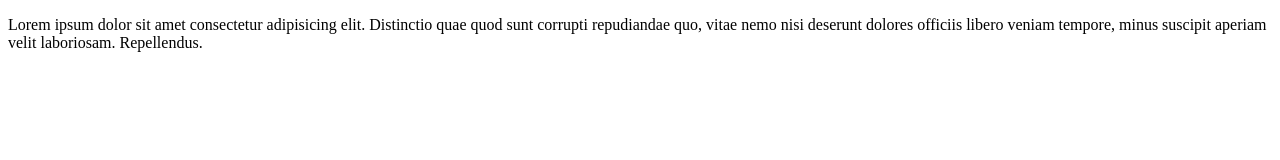
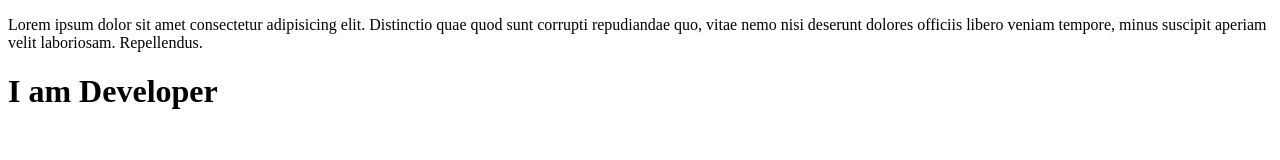
Before and after one commit to Darshanvasita/bloghtml, a plain HTML site: page second.html in a window 1280 px wide. Drawn offline with Linux system fonts and the light colour scheme.

Commit message:
text added

```diff
--- a/second.html
+++ b/second.html
@@ -9,5 +9,6 @@
   <p>
     Lorem ipsum dolor sit amet consectetur adipisicing elit. Distinctio quae quod sunt corrupti repudiandae quo, vitae nemo nisi deserunt dolores officiis libero veniam tempore, minus suscipit aperiam velit laboriosam. Repellendus.
   </p>
+  <h1>I am Developer</h1>
 </body>
 </html>
```
